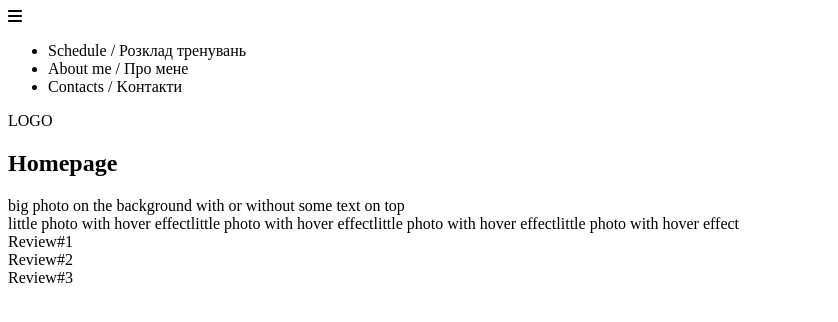
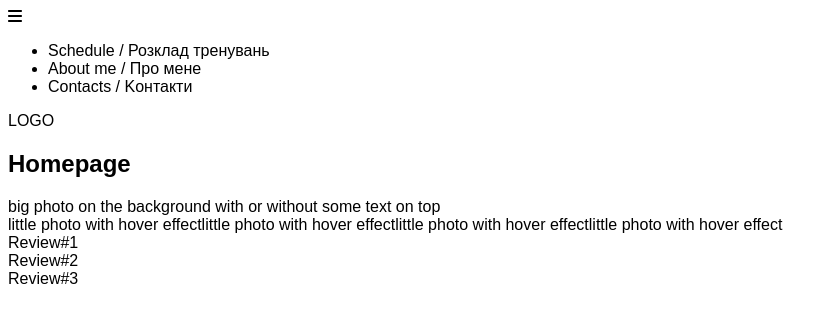
Before and after one commit to Waterburner/kristina-fitness, a React (Create React App) app: page / in a window 1280 px wide. Shown: the top 322 px of the page, without its empty margins (0-838 px from the left). Built offline with nearby package versions, Linux system fonts and the light colour scheme.

Commit message:
Added more common styles to main.scss

```diff
--- a/src/styles/main.scss
+++ b/src/styles/main.scss
@@ -1,4 +1,8 @@
 // common
+
+html {
+    font-family: Arial, Helvetica, sans-serif;
+}
 
 a,
 NavLink {
```
